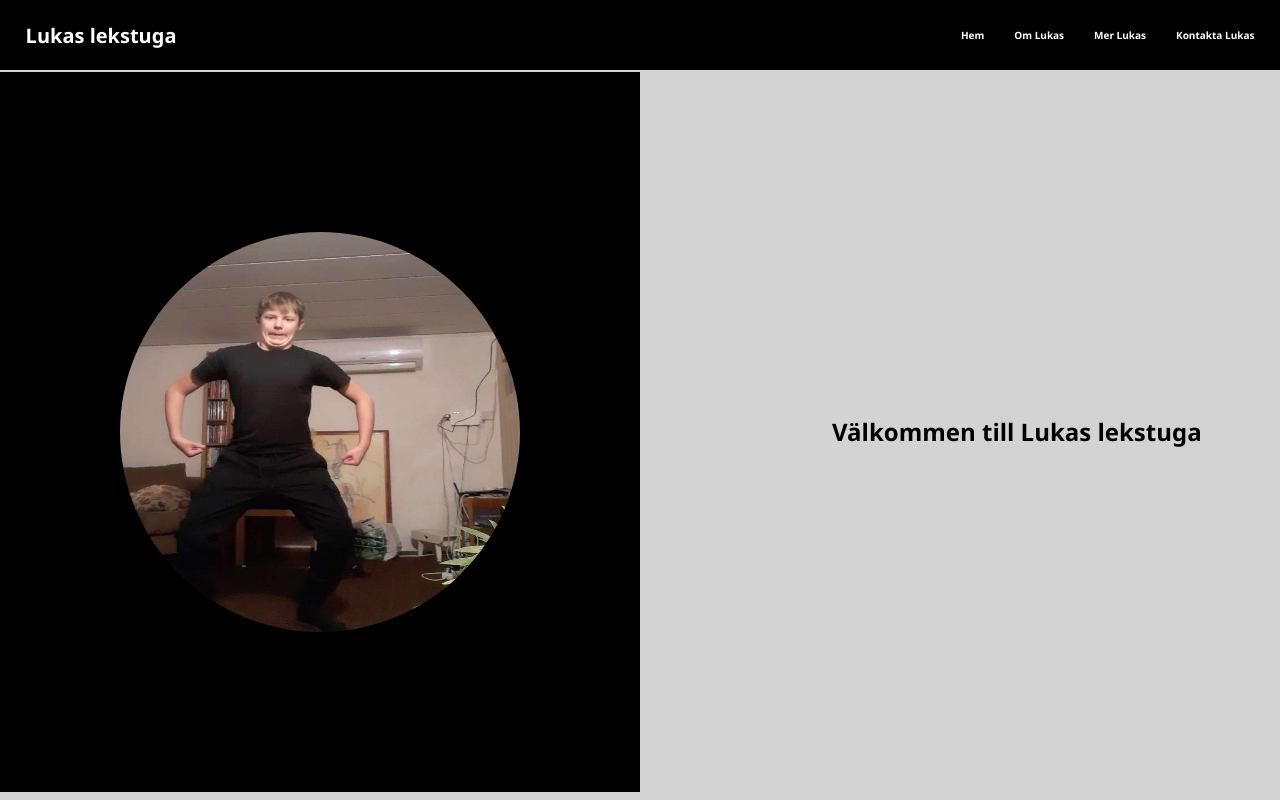
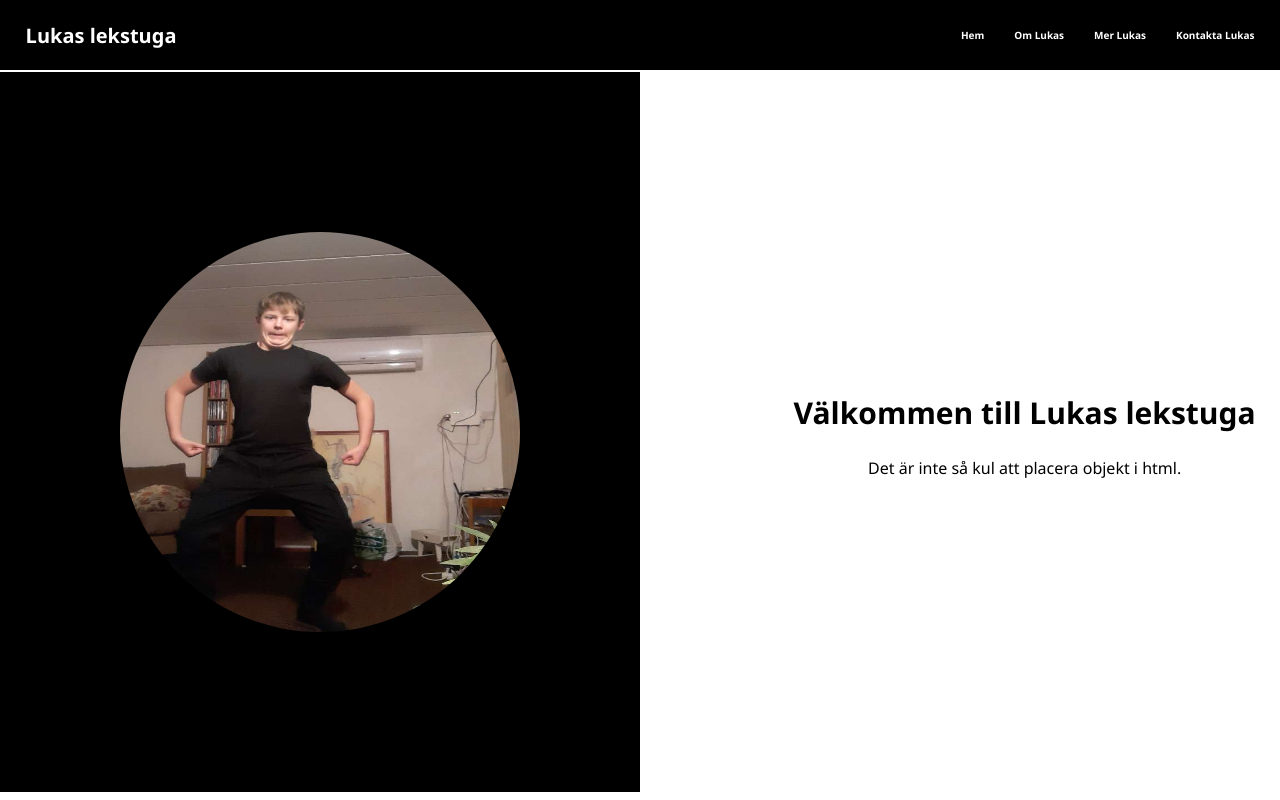
Before and after one commit to lukaslukaslukaslukaslukaslukas/Daniils-design, a plain HTML site: page index.html in a window 1280 px wide. Drawn offline with Linux system fonts and the light colour scheme.

Commit message:
index.html v3
Fixade det sista på txt boxen (till höger).
KLAR.

```diff
--- a/index.html
+++ b/index.html
@@ -28,6 +28,7 @@
 
         <div class="txt">
             <h2>Välkommen till Lukas lekstuga</h2>
+            <p>Det är inte så kul att placera objekt i html.</p>
         </div>
     </div>
 </body>
--- a/style.css
+++ b/style.css
@@ -3,7 +3,6 @@ body {
     height:100%;
     margin:0;
     padding:0;
-    background-color: lightgray;
 }
 
 .header {
@@ -51,12 +50,21 @@ body {
 }
 
 .txt {
-
+    justify-content: center;
 }
 
 #big-box {
     display: flex;
     flex-direction: row;
     align-items: center;
-    gap: 15%;
+    gap: 12%;
 }
+
+h2 {
+    font-size: 30px;
+}
+
+.txt p {
+    display:flex;
+    justify-content: center;
+}
```
